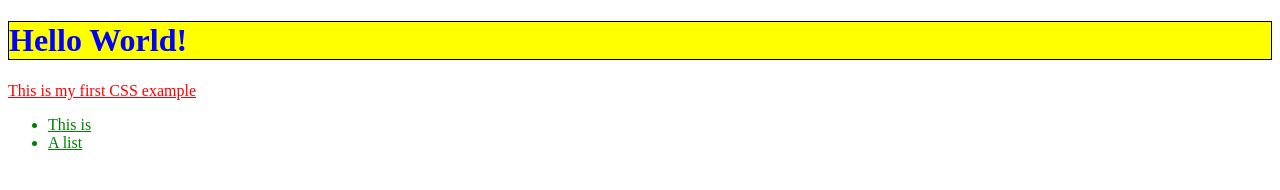
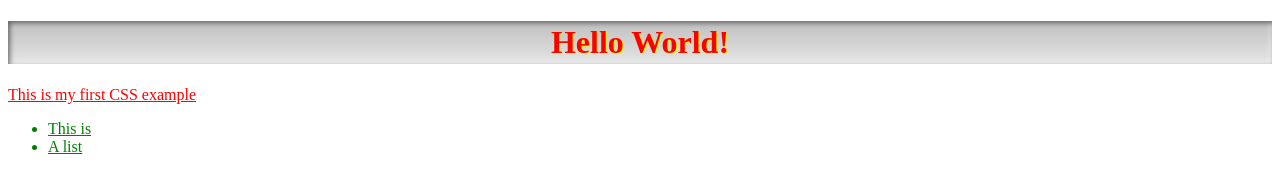
Before and after one commit to shekharOnRuby/learningWebSite, a plain HTML site: page cssFF/index.html in a window 1280 px wide. Drawn offline with Linux system fonts and the light colour scheme.

Commit message:
css simple selectors

```diff
--- a/cssFF/styles/style.css
+++ b/cssFF/styles/style.css
@@ -1,7 +1,11 @@
 h1{
-	color: blue;
-	background-color: yellow;
-	border: 1px solid black
+	color: red;
+	text-shadow: 1px 1px 1px yellow;
+	background: linear-gradient(to bottom, rgba(0,0,0,0.25),rgba(0,0,0,0.1));
+	padding: 3px;
+	text-align: center;
+	box-shadow: inset 2px 2px 5px rgba(0,0,0,0.5),inset -2px -2px 5px rgba(255,255,255,0.5)
+
 }
 
 p {
```
